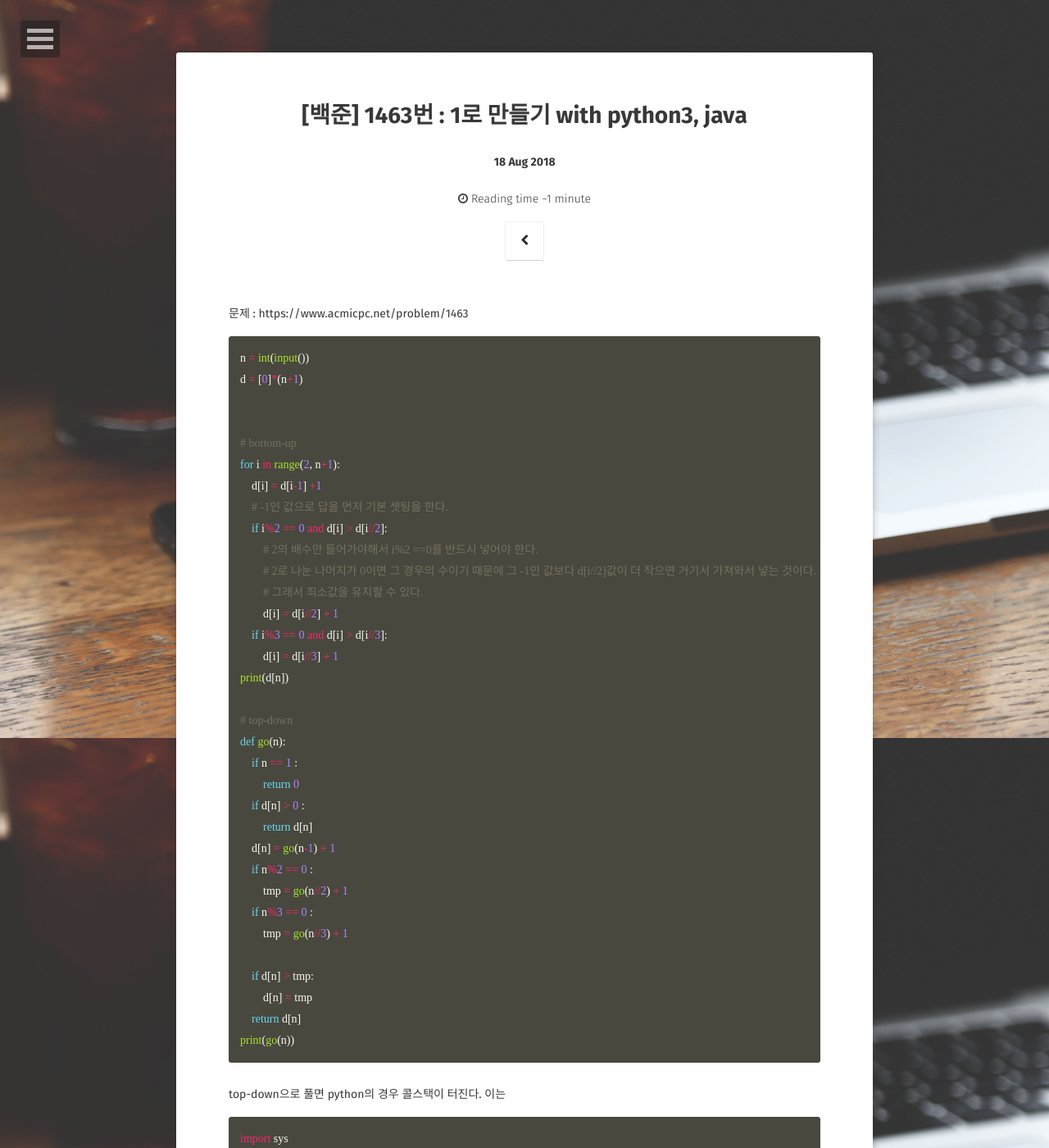
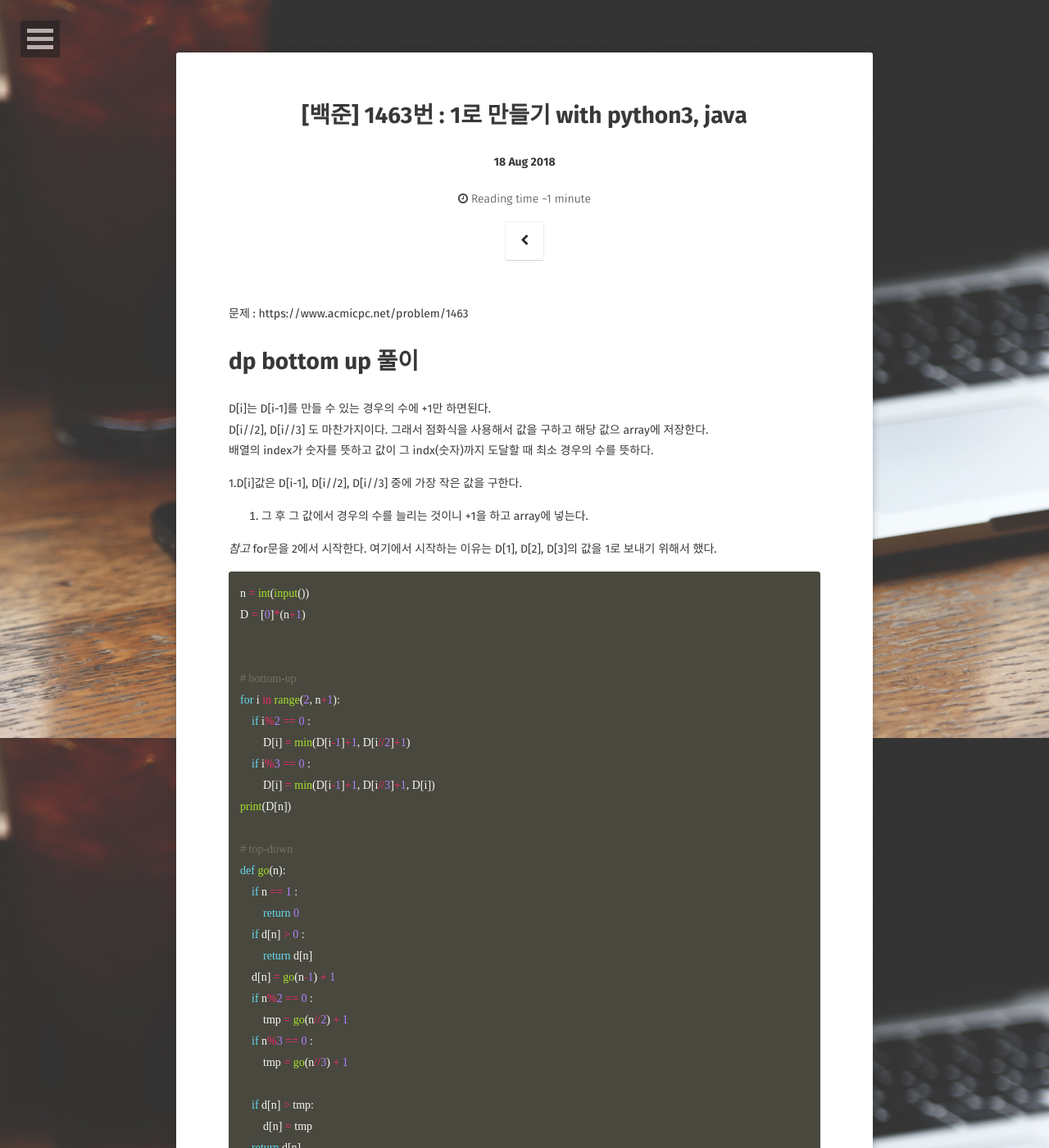
Before and after one commit to JoosJuliet/joosjuliet.github.io, a Jekyll site: the page built from _posts/2018-08-18-1463.md, in a window 1280 px wide and 1400 px high. Shown: the whole window at 82% size. Built offline with Jekyll 4.4.1, drawn with Linux system fonts in a browser that asks for light colours; some web fonts are replaced.

Commit message:
update 1463 solution

````diff
--- a/_posts/2018-08-18-1463.md
+++ b/_posts/2018-08-18-1463.md
@@ -10,23 +10,31 @@ comments: true
 문제 :
 https://www.acmicpc.net/problem/1463
 
+# dp bottom up 풀이
+D[i]는 D[i-1]를 만들 수 있는 경우의 수에 +1만 하면된다.
+D[i//2], D[i//3] 도 마찬가지이다. 그래서 점화식을 사용해서 값을 구하고 해당 값으 array에 저장한다.
+배열의 index가 숫자를 뜻하고 값이 그 indx(숫자)까지 도달할 때 최소 경우의 수를 뜻하다.
+
+
+1.D[i]값은 D[i-1], D[i//2], D[i//3] 중에 가장 작은 값을 구한다.
+2. 그 후 그 값에서 경우의 수를 늘리는 것이니 +1을 하고 array에 넣는다.
+
+*참고*
+for문을 2에서 시작한다. 여기에서 시작하는 이유는 D[1], D[2], D[3]의 값을 1로 보내기 위해서 했다.
+
+
 ``` python
 n = int(input())
-d = [0]*(n+1)
+D = [0]*(n+1)
 
 
 # bottom-up
 for i in range(2, n+1):
-    d[i] = d[i-1] +1
-    # -1인 값으로 답을 먼저 기본 셋팅을 한다.
-    if i%2 == 0 and d[i] > d[i//2]:
-        # 2의 배수만 들어가야해서 i%2 ==0를 반드시 넣어야 한다.
-        # 2로 나눈 나머지가 0이면 그 경우의 수이기 때문에 그 -1인 값보다 d[i//2]값이 더 작으면 거기서 가져와서 넣는 것이다.
-        # 그래서 최소값을 유지할 수 있다.
-        d[i] = d[i//2] + 1
-    if i%3 == 0 and d[i] > d[i//3]:
-        d[i] = d[i//3] + 1
-print(d[n])
+    if i%2 == 0 :
+        D[i] = min(D[i-1]+1, D[i//2]+1)
+    if i%3 == 0 :
+        D[i] = min(D[i-1]+1, D[i//3]+1, D[i])
+print(D[n])
 
 # top-down
 def go(n):
````
